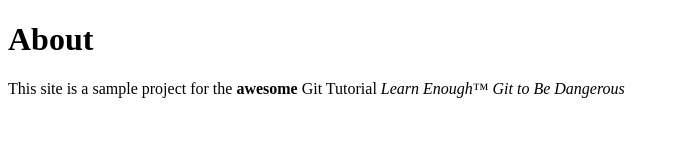
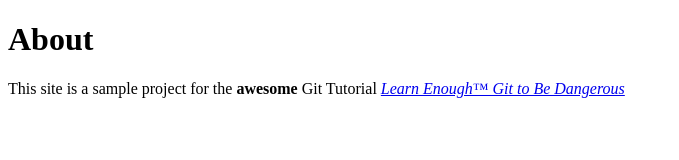
Before and after one commit to ChristopherHendrickson/Website, a plain HTML site: page about.html in a window 1280 px wide. Shown: the whole page, without its empty margins (0-679 px from the left). Drawn offline with Linux system fonts and the light colour scheme.

Commit message:
add link to tutorial title

```diff
--- a/about.html
+++ b/about.html
@@ -6,7 +6,7 @@
     <body>
         <h1>About</h1>
         <p>
-            This site is a sample project for the <strong>awesome</strong> Git Tutorial <em>Learn Enough™ Git to Be Dangerous</em>
+            This site is a sample project for the <strong>awesome</strong> Git Tutorial <a href="https://www.learnenough.com/git-tutorial"><em>Learn Enough™ Git to Be Dangerous</em></a>
         </p>
     </body>
 </html>
```
